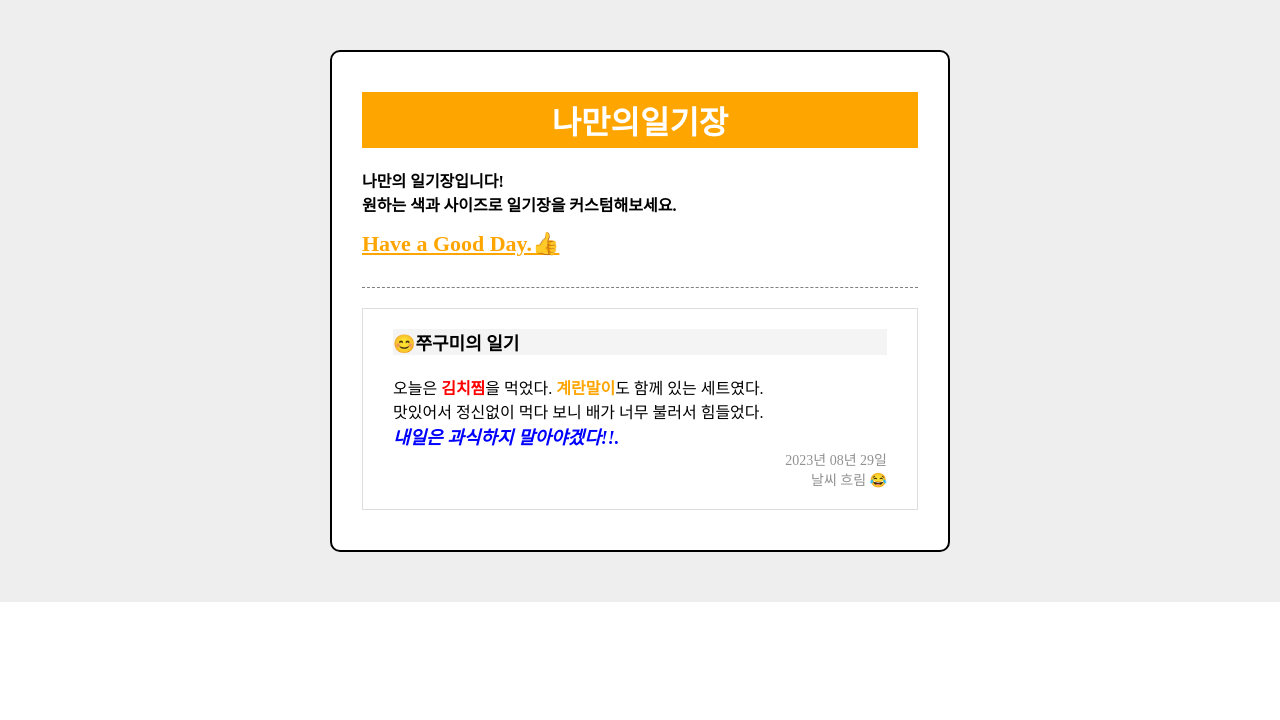
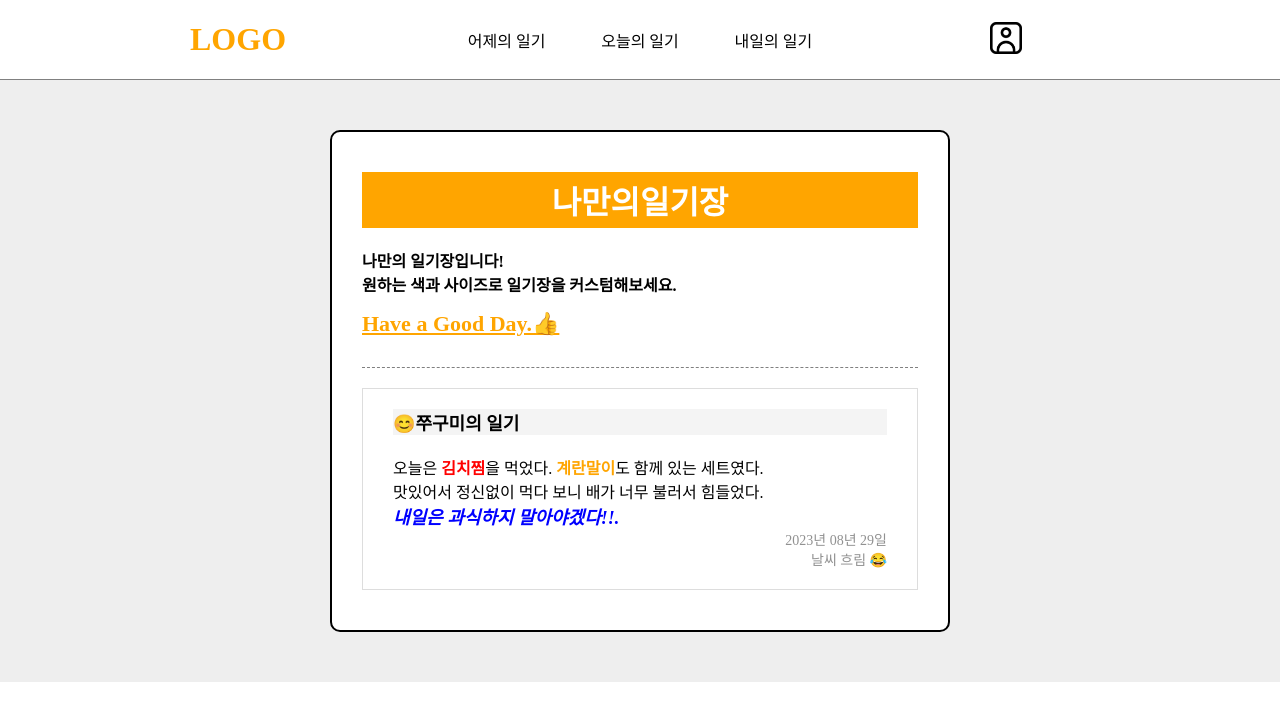
Before and after one commit to youngwoo95/WebStudy, a plain HTML site: page 부트캠프/class/my-diary/index.html in a window 1280 px wide. Drawn offline with Linux system fonts and the light colour scheme.

Commit message:
일기장 다이어리 ( float 예시를 displex:flex 로 변경하여 실습해봄)

```diff
--- a/부트캠프/class/my-diary/index.css
+++ b/부트캠프/class/my-diary/index.css
@@ -9,6 +9,65 @@ body {
     padding: 0;
     box-sizing: border-box;
 
+}
+
+.header {
+    height: 80px;
+    display: flex;
+    flex-direction: row;
+    justify-content: center;
+    align-items: center;
+    border-bottom: 1px solid gray;
+}
+
+.header-inner {
+    width: 900px;
+    height: 100%;
+    display: flex;
+    flex-direction: row;
+    justify-content: space-between;
+    align-items: center;
+}
+
+.logo {
+    width: 100px;
+}
+
+.logo a {
+    text-decoration: none;
+    color: orange;
+}
+
+.menu {
+    width: 400px;
+}
+
+.menu__ul {
+    display: flex;
+    flex-direction: row;
+    justify-content: space-around;
+    width: 100%;
+}
+
+
+.menu__ul li {
+    list-style: none;
+}
+
+.menu__ul li a {
+    color: black;
+    text-decoration: none;
+    /* inline 속성으로 인해 속성이 padding 위아래는 적용되지 않는 문제를 해결 */
+    display: block;
+}
+
+.menu__ul li a:hover {
+    color: orange;
+}
+
+
+.user {
+    width: 100px;
 }
 
 .container {
--- a/부트캠프/class/my-diary/index.html
+++ b/부트캠프/class/my-diary/index.html
@@ -7,6 +7,30 @@
     <link href="./index.css" rel="stylesheet"/>
 </head>
 <body>
+    <header class="header">
+        <div class="header-inner">
+            <div class="logo">
+                <h1><a href="#none">LOGO</a></h1>
+            </div>
+            <div class="menu">
+                <ul class="menu__ul">
+                    <li>
+                        <a href="#none">어제의 일기</a>
+                    </li>
+                    <li>
+                        <a href="#none">오늘의 일기</a>
+                    </li>
+                    <li>
+                        <a href="#none">내일의 일기</a>
+                    </li>
+                </ul>
+            </div>
+            <div class="user">
+                <img src="../practice/img/portrait.png" width="32" height="32" alt="유저정보">
+            </div>
+        </div>
+    </header>
+
     <div class="container">
         <div class="wrapper">
             <div class="wrapper_head">
--- a/부트캠프/class/practice/02-03-my-diary-float/index.css
+++ b/부트캠프/class/practice/02-03-my-diary-float/index.css
@@ -25,7 +25,7 @@ body {
     float: left;
     width: 100px;
     height: 80px;
-    padding-top: 15px;
+    padding-top: 15 px;
 }
 
 .logo a {
```
